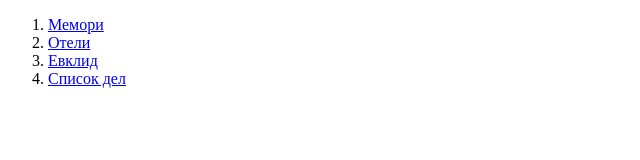
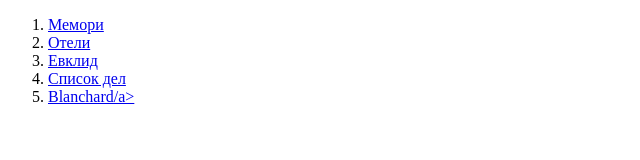
Before and after one commit to larisamalashevich/sikillbox-homeworks, a plain HTML site: page index.html in a window 1280 px wide. Shown: the whole page, without its empty margins (0-640 px from the left). Drawn offline with Linux system fonts and the light colour scheme.

Commit message:
ссылка на курсач

```diff
--- a/index.html
+++ b/index.html
@@ -12,6 +12,7 @@
         <li><a href="./lagoona">Отели</a></li>
         <li><a href="./euclid">Евклид</a></li>
         <li><a href="./todo">Список дел</a></li>
+        <li><a href="https://larisamalashevich.github.io/Blanchard/">Blanchard/a></li>
     </ol>
 </body>
 </html>
```
